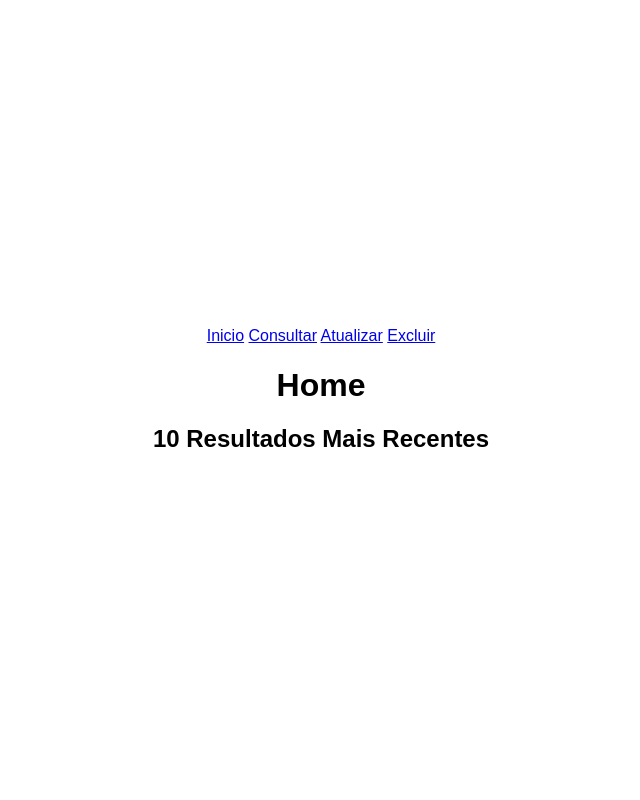
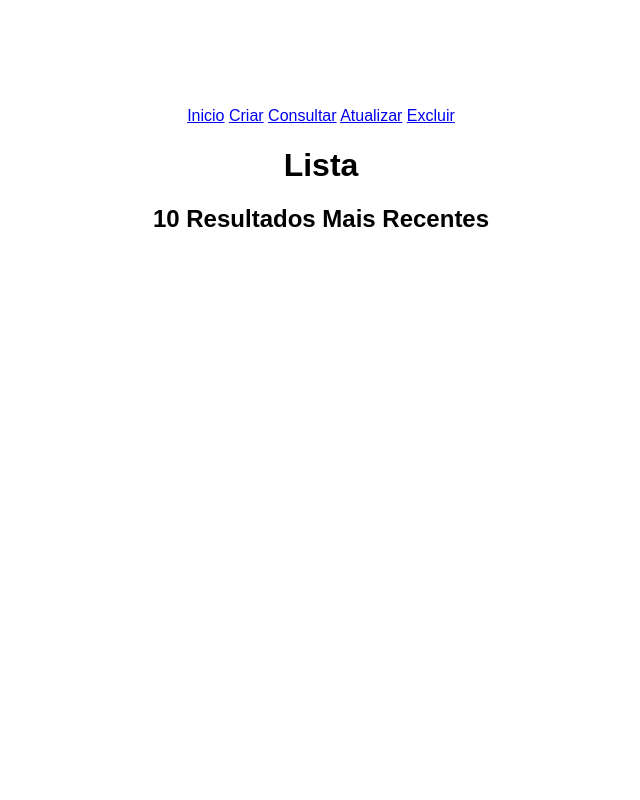
Before and after one commit to Bryandossantos/sa5, a Django app: template site_app/templates/site_app/index.html in a window 1280 px wide. Shown: the whole page, without its empty margins (319-959 px from the left). Run offline with Django 3.2, Linux system fonts and the light colour scheme; the template is opened without the code that fills it, so the values that code supplies are empty.

Commit message:
correção

```diff
--- a/projeto_aula/settings.py
+++ b/projeto_aula/settings.py
@@ -111,7 +111,11 @@ AUTH_PASSWORD_VALIDATORS = [
 # Internationalization
 # https://docs.djangoproject.com/en/4.2/topics/i18n/
 
-LANGUAGE_CODE = 'en-us'
+LANGUAGE_CODE = 'pt-br'
+
+DATE_FORMAT = "%Y-%m-%d"
+
+DATE_INPUT_FORMATS = ['%Y-%m-%d']
 
 TIME_ZONE = 'UTC'
 
--- a/site_app/templates/site_app/atualizar.html
+++ b/site_app/templates/site_app/atualizar.html
@@ -1,5 +1,5 @@
 <!DOCTYPE html>
-<html lang="en">
+<html lang="pt-br">
 <head>
     <meta charset="UTF-8">
     <meta name="viewport" content="width=device-width, initial-scale=1.0">
--- a/site_app/templates/site_app/base.html
+++ b/site_app/templates/site_app/base.html
@@ -1,6 +1,6 @@
 {% load static %}
 <!DOCTYPE html>
-<html lang="en">
+<html lang="pt-br">
 <head>
     <meta charset="UTF-8">
     <meta name="viewport" content="width=device-width, initial-scale=1.0">
--- a/site_app/templates/site_app/criar.html
+++ b/site_app/templates/site_app/criar.html
@@ -1,7 +1,7 @@
 {% load static %}
 
 <!DOCTYPE html>
-<html lang="en">
+<html lang="pt-br">
 <head>
     <meta charset="UTF-8">
     <meta name="viewport" content="width=device-width, initial-scale=1.0">
--- a/site_app/templates/site_app/index.html
+++ b/site_app/templates/site_app/index.html
@@ -36,6 +36,39 @@
       th {
         background-color: #f2f2f2;
     }
+    .drop-1 {
+        height: 80px;
+        width: 80px;
+        top: -20px;
+        left: -40px;
+        z-index: -1;
+      }
+      .drop-2 {
+        height: 80px;
+        width: 80px;
+        bottom: -30px;
+        right: -10px;
+      }
+      .drop-3 {
+        height: 100px;
+        width: 100px;
+        bottom: 120px;
+        right: -50px;
+        z-index: -1;
+      }
+      .drop-4 {
+        height: 120px;
+        width: 120px;
+        top: -60px;
+        right: -60px;
+      }
+      .drop-5 {
+        height: 60px;
+        width: 60px;
+        bottom: 170px;
+        left: 90px;
+        z-index: -1;
+      }
     </style>
 </head>
 <body>
@@ -44,11 +77,12 @@
         <div class="d-flex justify-content-between flex-wrap flex-md-nowrap align-items-center pt-3 pb-2 mb-3 border-bottom">
           <nav>
             <a class="menu-item" id="button1" href="{% url 'base' %}">Inicio</a>
-            <a class="menu-item" id="button1" href="{% url 'consultar' %}">Consultar</a>
+            <a class="menu-item" id="button1" href="{% url 'criar' %}">Criar</a>
+            <a class="menu-item" id="button3" href="{% url 'consultar' %}">Consultar</a>
             <a class="menu-item" id="button2" href="{% url 'atualizar' %}">Atualizar</a>
             <a class="menu-item" id="button3" href="{% url 'deletar' %}">Excluir</a>
           </nav>
-          <h1 class="h2">Home</h1>
+          <h1 class="h2">Lista</h1>
         </div>
         <h2 class="h4">10 Resultados Mais Recentes</h2>
         <div class="table-responsive small">
@@ -77,6 +111,13 @@
           </table>
           {% endif %}
         </div>
+        <div class="drops">
+          <div class="drop drop-1"></div>
+          <div class="drop drop-2"></div>
+          <div class="drop drop-3"></div>
+          <div class="drop drop-4"></div>
+          <div class="drop drop-5"></div>
+        </div>
       </main>
 </body>
 </html>
```
Also changed, not shown: site_app/templates/site_app/criar.css (+34 -2 lines), site_app/templates/site_app/exibe_atualizar.html (+6 -3 lines), site_app/templates/site_app/exibe_deletar.html (+36 -0 lines).
